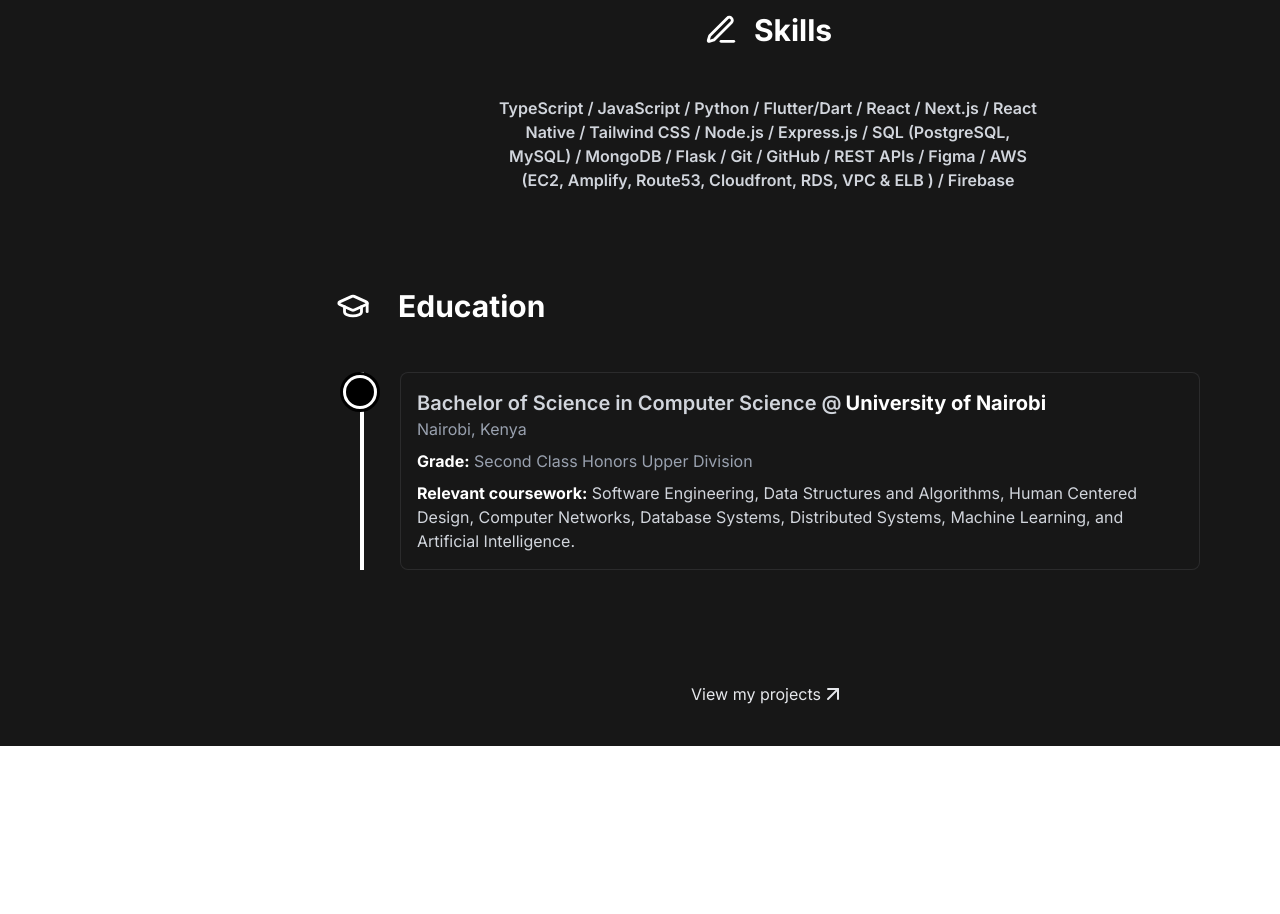
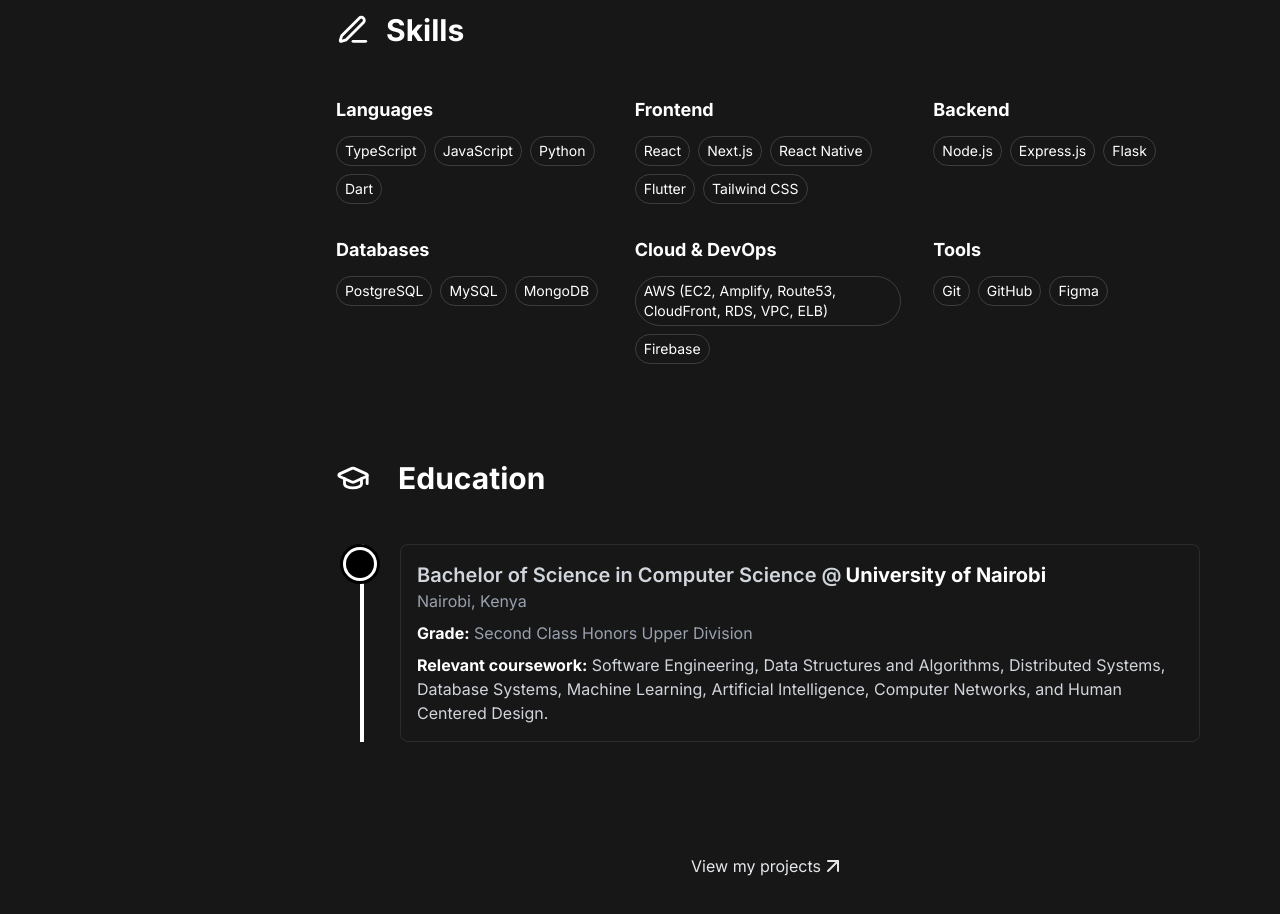
Before and after one commit to samrasugu/sam-rasugu, a Next.js app: page /about in a window 1280 px wide. Shown: the part 1660-2574 px from the top of the page. Before the commit the page ends 2406 px from the top, so only its background shows below. Built offline with nearby package versions, Linux system fonts and the light colour scheme.

Commit message:
refactor: skills section

```diff
--- a/app/page.tsx
+++ b/app/page.tsx
@@ -11,10 +11,11 @@ export default function Home() {
             Hi 👋, I&apos;m Sam Rasugu
           </p>
           <p className="text-base text-gray-700 dark:text-gray-300">
-            I&apos;m a Software Engineer with 3+ years building production
-            applications at scale. I specialize in full-stack development and
-            have experience delivering solutions for complex, multi-user
-            platforms using TypeScript, React, Next.js, Flutter, and Python.
+            I&apos;m a Software Engineer with 3+ years experience building
+            production applications at scale. I specialize in full-stack
+            development and have experience delivering solutions for complex,
+            multi-user platforms using TypeScript, React, Next.js, Flutter, and
+            Python.
           </p>
           <p className="text-base text-gray-700 dark:text-gray-300">
             Currently, I&apos;m building products for marketing, search, and
--- a/components/about/EducationSection.tsx
+++ b/components/about/EducationSection.tsx
@@ -22,13 +22,13 @@ const EducationSection: React.FC = () => {
       period: "",
       location: "Nairobi, Kenya",
       description:
-        "Software Engineering, Data Structures and Algorithms, Human Centered Design, Computer Networks, Database Systems, Distributed Systems, Machine Learning, and Artificial Intelligence.",
+        "Software Engineering, Data Structures and Algorithms, Distributed Systems, Database Systems, Machine Learning, Artificial Intelligence, Computer Networks, and Human Centered Design.",
       credits: "Second Class Honors Upper Division",
     },
   ];
 
   return (
-    <div className="md:pb-12 bg-white dark:bg-primary-background">
+    <section className="md:pb-12 bg-white dark:bg-primary-background">
       <div className="flex flex-row gap-7 items-center justify-start">
         <GraduationCap size={34} className="text-gray-900 dark:text-white" />
         <h1 className="text-3xl font-bold text-left my-12 text-gray-800 dark:text-white">
@@ -37,17 +37,14 @@ const EducationSection: React.FC = () => {
       </div>
 
       <div className="relative container mx-auto">
-        {/* Vertical Timeline Line */}
         <div className="hidden md:absolute md:flex left-6 top-0 h-full w-1 bg-gray-800 dark:bg-white"></div>
 
         {education.map((edu, index) => (
           <div key={index} className="flex flex-row items-start mb-16 relative">
-            {/* Timeline Circle */}
             <div className="hidden md:absolute left-6 transform -translate-x-1/2 w-10 h-10 rounded-full bg-gray-700 dark:bg-white border-3 border-white dark:border-black z-10 md:flex items-center justify-center">
               <div className="w-7 h-7 rounded-full bg-white dark:bg-black"></div>
             </div>
 
-            {/* Content */}
             <div className="md:ml-16 w-full">
               <div className="flex flex-col bg-white dark:bg-primary-background p-4 rounded-lg items-start border border-gray-500 dark:border-gray-300/10">
                 <h3 className="text-xl font-semibold text-gray-800 dark:text-gray-300">
@@ -55,6 +52,8 @@ const EducationSection: React.FC = () => {
                   <a
                     href={edu.schoolUrl}
                     className="text-gray-700 dark:text-white hover:underline ml-1 font-bold"
+                    target="_blank"
+                    rel="noopener noreferrer"
                   >
                     {edu.school}
                   </a>
@@ -79,7 +78,7 @@ const EducationSection: React.FC = () => {
           </div>
         ))}
       </div>
-    </div>
+    </section>
   );
 };
 
--- a/components/about/ExperienceSection.tsx
+++ b/components/about/ExperienceSection.tsx
@@ -63,17 +63,14 @@ const ExperienceSection: React.FC = () => {
       </div>
 
       <div className="relative container mx-auto">
-        {/* vertical timeline line */}
         <div className="hidden md:absolute md:flex left-6 top-0 h-full w-1 bg-gray-800 dark:bg-white"></div>
 
         {experiences.map((exp, index) => (
           <div key={index} className="flex flex-row items-start mb-16 relative">
-            {/* timeline circle*/}
             <div className="hidden md:absolute left-6 transform -translate-x-1/2 w-10 h-10 rounded-full bg-gray-700 dark:bg-white border-3 border-white dark:border-black z-10 md:flex items-center justify-center">
               <div className="w-7 h-7 rounded-full bg-white dark:bg-black"></div>
             </div>
 
-            {/* content */}
             <div className="md:ml-16 w-full">
               <div className="flex flex-col bg-white dark:bg-primary-background p-4 rounded-lg items-start border border-gray-500 dark:border-gray-300/10">
                 <h3 className="text-xl font-semibold text-gray-800 dark:text-gray-300">
--- a/components/about/SkillsSection.tsx
+++ b/components/about/SkillsSection.tsx
@@ -2,8 +2,38 @@ import { PenLine } from "lucide-react";
 import React from "react";
 
 export default function SkillsSection() {
+  const skillCategories = [
+    {
+      title: "Languages",
+      skills: ["TypeScript", "JavaScript", "Python", "Dart"],
+    },
+    {
+      title: "Frontend",
+      skills: ["React", "Next.js", "React Native", "Flutter", "Tailwind CSS"],
+    },
+    {
+      title: "Backend",
+      skills: ["Node.js", "Express.js", "Flask"],
+    },
+    {
+      title: "Databases",
+      skills: ["PostgreSQL", "MySQL", "MongoDB"],
+    },
+    {
+      title: "Cloud & DevOps",
+      skills: [
+        "AWS (EC2, Amplify, Route53, CloudFront, RDS, VPC, ELB)",
+        "Firebase",
+      ],
+    },
+    {
+      title: "Tools",
+      skills: ["Git", "GitHub", "Figma"],
+    },
+  ];
+
   return (
-    <section className="my-12 bg-white dark:bg-primary-background flex flex-col items-center text-center">
+    <section className="my-12 bg-white dark:bg-primary-background">
       <div className="flex flex-row gap-4 items-center mb-12">
         <PenLine size={34} className="text-gray-900 dark:text-white" />
         <h1 className="text-3xl font-bold text-left text-gray-800 dark:text-white">
@@ -11,12 +41,25 @@ export default function SkillsSection() {
         </h1>
       </div>
 
-      <p className="text-gray-700 dark:text-gray-300 text-center text-base font-semibold px-4 md:px-10 lg:px-20 xl:px-40">
-        TypeScript / JavaScript / Python / Flutter/Dart / React / Next.js /
-        React Native / Tailwind CSS / Node.js / Express.js / SQL (PostgreSQL,
-        MySQL) / MongoDB / Flask / Git / GitHub / REST APIs / Figma / AWS (EC2,
-        Amplify, Route53, Cloudfront, RDS, VPC & ELB ) / Firebase
-      </p>
+      <div className="grid grid-cols-1 md:grid-cols-2 lg:grid-cols-3 gap-8">
+        {skillCategories.map((category, index) => (
+          <div key={index} className="text-left">
+            <h3 className="text-lg font-bold text-gray-800 dark:text-white mb-3">
+              {category.title}
+            </h3>
+            <div className="flex flex-wrap gap-2">
+              {category.skills.map((skill, skillIndex) => (
+                <span
+                  key={skillIndex}
+                  className="bg-transparent text-gray-700 dark:text-white px-2 py-1 rounded-full text-sm border border-gray-300/50 dark:border-gray-300/20"
+                >
+                  {skill}
+                </span>
+              ))}
+            </div>
+          </div>
+        ))}
+      </div>
     </section>
   );
 }
```
